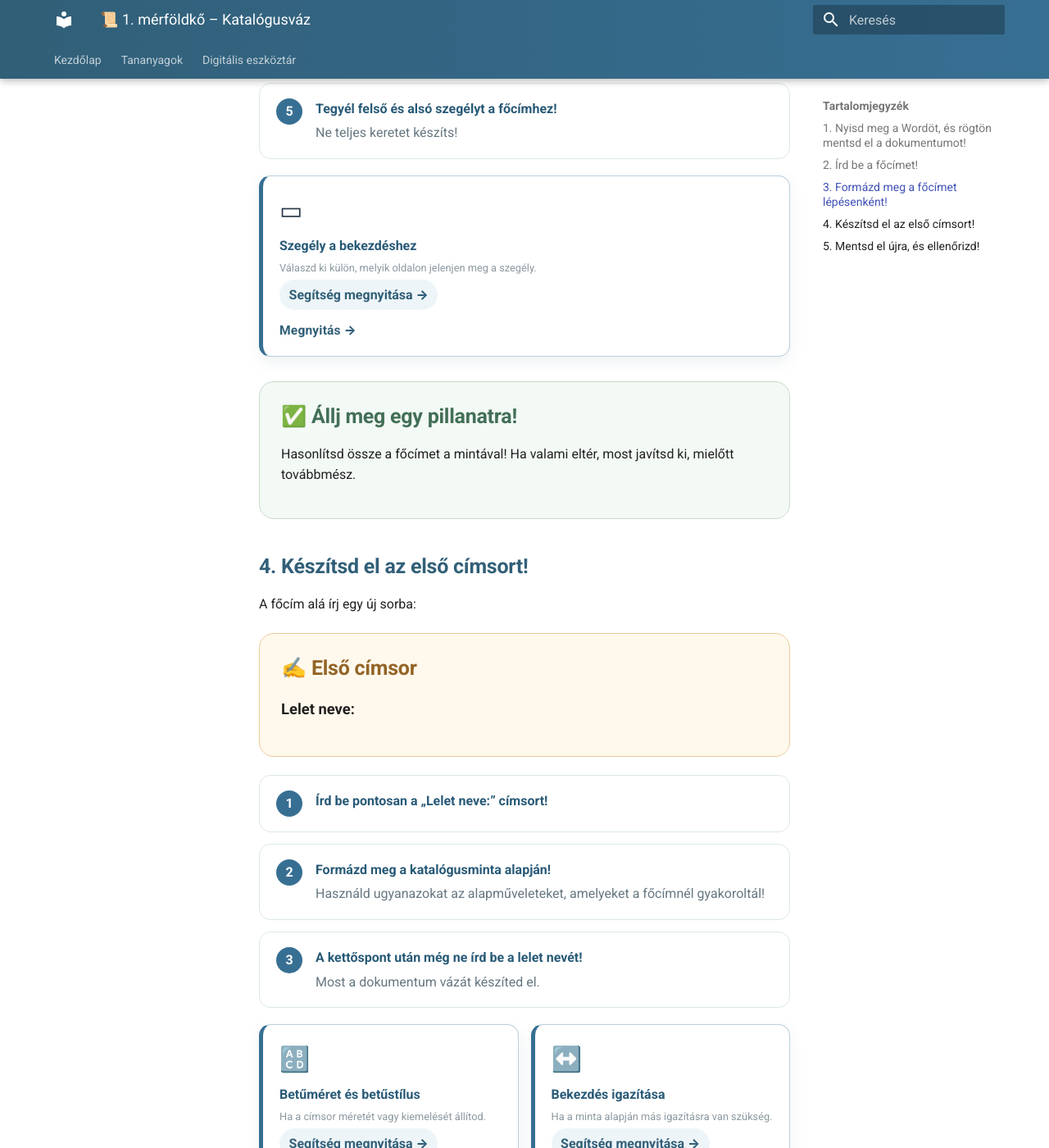
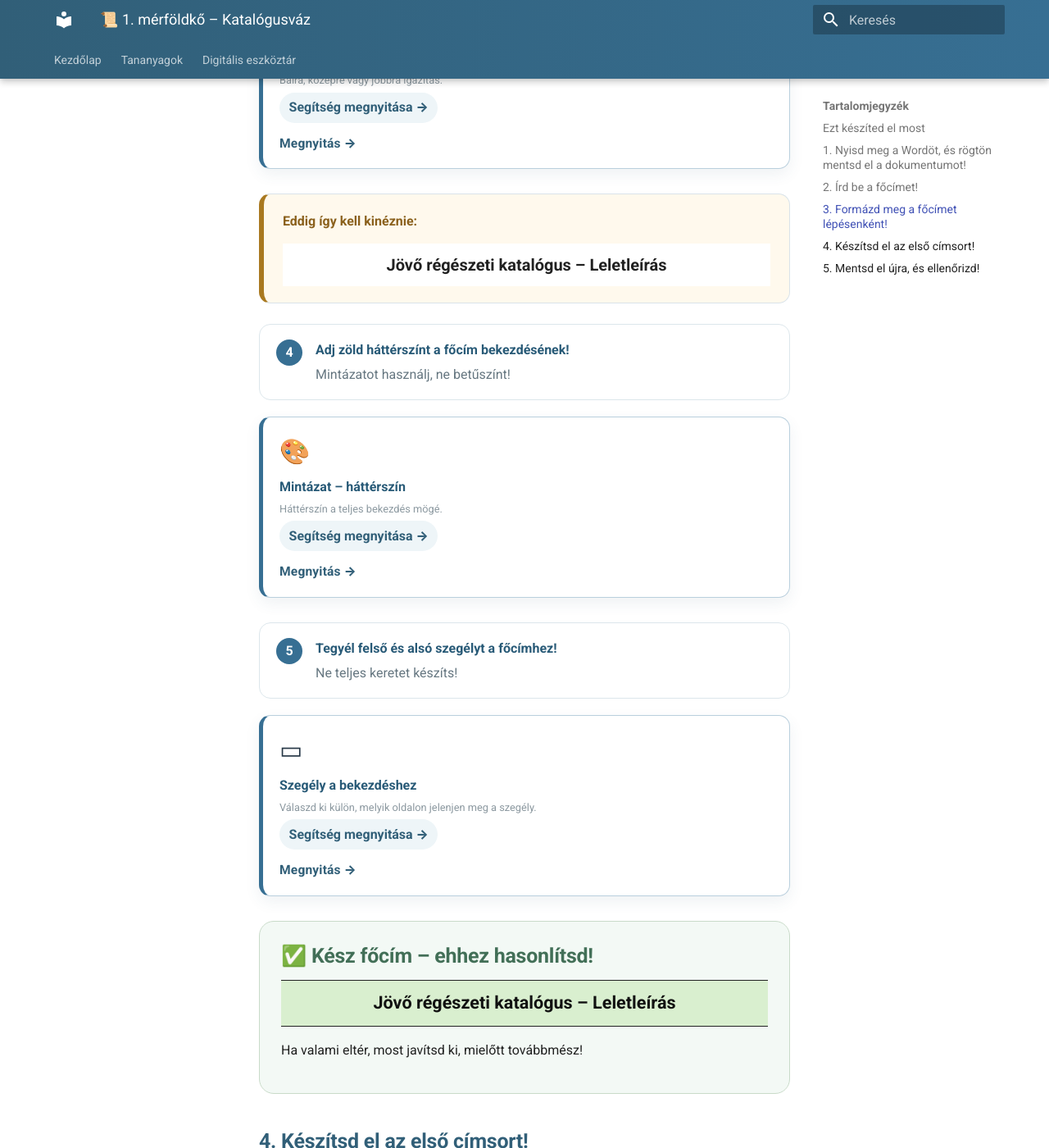
Before and after one commit to bsuszter/digitalis-eszkoztar, an MkDocs documentation site: the page built from docs/tananyagok/digitalis-kultura/7-evfolyam/jovo-regeszei/03-katalogusvaz.md, in a window 1280 px wide and 1400 px high, scrolled down 3516 px. Shown: the whole window at 82% size. Built offline with MkDocs 1.6.1 and Material for MkDocs 9.7.7, drawn with Linux system fonts in a browser that asks for light colours; some of the changed text lies outside the part shown.

Commit message:
Add visual build stages to catalogue skeleton lesson

```diff
--- a/docs/tananyagok/digitalis-kultura/7-evfolyam/jovo-regeszei/03-katalogusvaz.md
+++ b/docs/tananyagok/digitalis-kultura/7-evfolyam/jovo-regeszei/03-katalogusvaz.md
@@ -21,6 +21,17 @@
   <p>Ne próbáld egyszerre az egész dokumentumot elkészíteni! Most csak az alapot építed fel pontosan.</p>
   <div class="project-flow">WORD → MENTÉS → FŐCÍM → FORMÁZÁS → ELSŐ CÍMSOR → ELLENŐRZÉS</div>
 </div>
+
+## Ezt készíted el most
+
+<div style="padding:18px; border:1px solid #d8e4ea; border-radius:16px; background:#f8fbfc;">
+  <div style="padding:10px 14px; border-top:1px solid #222; border-bottom:1px solid #222; background:#d9efcf; text-align:center; font-size:1.35em; font-weight:700; color:#111;">
+    Jövő régészeti katalógus – Leletleírás
+  </div>
+  <div style="margin-top:18px; font-size:1.08em; font-weight:700;">Lelet neve:</div>
+</div>
+
+<div class="quick-note"><strong>Most még csak idáig jutsz el.</strong><span>A dokumentum többi része a következő mérföldkövekben készül el.</span></div>
 
 ## 1. Nyisd meg a Wordöt, és rögtön mentsd el a dokumentumot!
 
@@ -52,6 +63,8 @@ Először csak a szöveget írd be, még ne formázd!
   <div class="step-card"><span class="step-no">2</span><div><strong>Ellenőrizd a szöveget!</strong><span>Csak akkor kezdd el formázni, ha a cím pontos.</span></div></div>
 </div>
 
+<div class="quick-note"><strong>Most így néz ki:</strong><span style="display:block; margin-top:8px; padding:10px 12px; background:#fff; border:1px dashed #b9cbd5;">Jövő régészeti katalógus – Leletleírás</span></div>
+
 ## 3. Formázd meg a főcímet lépésenként!
 
 A kész főcím legyen <strong>félkövér, nagyobb betűméretű, középre igazított, zöld hátterű, felül és alul szegélyezett</strong>.
@@ -73,6 +86,8 @@ A kész főcím legyen <strong>félkövér, nagyobb betűméretű, középre iga
   <a href="../../../../../eszkoztar/word/igazitas/" target="_blank" rel="noopener"><span class="related-icon">↔️</span><span class="related-text"><strong>Bekezdés igazítása</strong><small>Balra, középre vagy jobbra igazítás.</small><span class="tool-link">Segítség megnyitása →</span></span></a>
 </div>
 
+<div class="quick-note"><strong>Eddig így kell kinéznie:</strong><span style="display:block; margin-top:8px; padding:10px 12px; background:#fff; text-align:center; font-size:1.25em; font-weight:700;">Jövő régészeti katalógus – Leletleírás</span></div>
+
 <div class="step-stack">
   <div class="step-card"><span class="step-no">4</span><div><strong>Adj zöld háttérszínt a főcím bekezdésének!</strong><span>Mintázatot használj, ne betűszínt!</span></div></div>
 </div>
@@ -90,8 +105,9 @@ A kész főcím legyen <strong>félkövér, nagyobb betűméretű, középre iga
 </div>
 
 <div class="project-panel project-panel--green">
-  <h2>✅ Állj meg egy pillanatra!</h2>
-  <p>Hasonlítsd össze a főcímet a mintával! Ha valami eltér, most javítsd ki, mielőtt továbbmész.</p>
+  <h2>✅ Kész főcím – ehhez hasonlítsd!</h2>
+  <div style="margin-top:12px; padding:10px 14px; border-top:1px solid #222; border-bottom:1px solid #222; background:#d9efcf; text-align:center; font-size:1.35em; font-weight:700; color:#111;">Jövő régészeti katalógus – Leletleírás</div>
+  <p>Ha valami eltér, most javítsd ki, mielőtt továbbmész!</p>
 </div>
 
 ## 4. Készítsd el az első címsort!
@@ -114,6 +130,8 @@ A főcím alá írj egy új sorba:
   <a href="../../../../../eszkoztar/word/igazitas/" target="_blank" rel="noopener"><span class="related-icon">↔️</span><span class="related-text"><strong>Bekezdés igazítása</strong><small>Ha a minta alapján más igazításra van szükség.</small><span class="tool-link">Segítség megnyitása →</span></span></a>
 </div>
 
+<div class="quick-note"><strong>A mérföldkő végén ezt lásd:</strong><span style="display:block; margin-top:10px; padding:14px; background:#fff; border:1px solid #d8e4ea; border-radius:10px;"><span style="display:block; padding:10px 14px; border-top:1px solid #222; border-bottom:1px solid #222; background:#d9efcf; text-align:center; font-size:1.25em; font-weight:700; color:#111;">Jövő régészeti katalógus – Leletleírás</span><span style="display:block; margin-top:16px; font-weight:700;">Lelet neve:</span></span></div>
+
 ## 5. Mentsd el újra, és ellenőrizd!
 
 <div class="check-panel">
```
